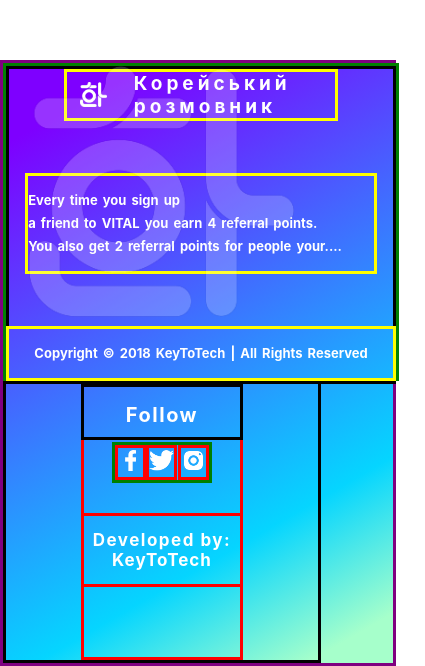
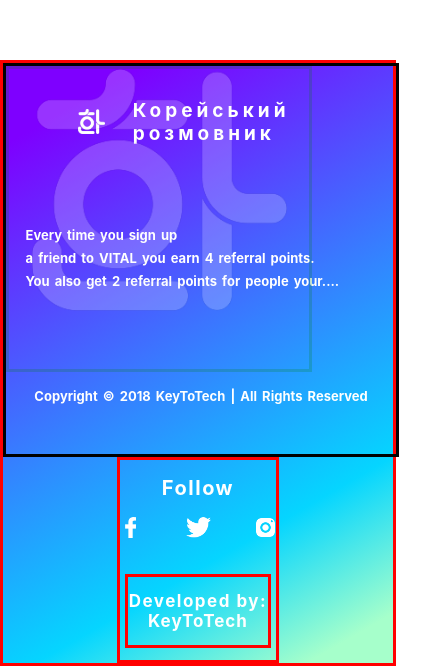
Before and after one commit to KeyToTech/KoreanPhraseBookSite, a React (Create React App) app: page / in a window 390 px wide. Shown: the part 4742-5408 px from the top of the page, 425 px wide, since content can reach past the window. Built offline with nearby package versions, Linux system fonts and the light colour scheme.

Commit message:
did footer follow block)

```diff
--- a/src/components/footer.css
+++ b/src/components/footer.css
@@ -1,5 +1,4 @@
 footer {
-    border: red solid;
     height: 370px;
     width: 100%;
     background-image: linear-gradient(150deg, #7e00ff 10%, #05d5ff 75%, #a6ffcb 94%);
@@ -10,7 +9,6 @@ footer {
 }
 
 .left_block {
-    border: green solid;
     width: 30%;
     text-align: left;
     display: flex;
@@ -18,15 +16,11 @@ footer {
     margin-left: 7%;
     margin-top: 20px;
     position: relative;
-
 }
 
 .left_block:before {
     content: ' ';
-    display: block;
     position: absolute;
-    left: 0;
-    top: 0;
     width: 100%;
     height: 100%;
     z-index: 1;
@@ -42,7 +36,6 @@ footer {
 }
 
 .left_footer_block {
-    border: black solid;
     text-align: left;
     width: 100%;
     height: 100%;
@@ -53,7 +46,6 @@ footer {
 }
 
 .logo_footer {
-    border: yellow solid;
     width: 70%;
     display: flex;
     flex-direction: row;
@@ -77,26 +69,22 @@ footer {
 }
 
 .info_block {
-    border: yellow solid;
     width: 100%;
     position: relative;
     text-align: left;
 }
 
 .contact_block {
-    border: yellow solid;
     position: relative;
 }
 
 .right_block {
-    border: black solid;
     width: 80%;
     text-align: right;
     padding-right: 5%;
 }
 
 .follow_block {
-    border: red solid;
     height: 270px;
     width: 50%;
     display: flex;
@@ -108,7 +96,6 @@ footer {
 }
 
 .follow_us {
-    outline: black solid;
     width: 100%;
     text-align: center;
     height: 50px;
@@ -119,7 +106,6 @@ footer {
 }
 
 .follow_items {
-    border: green solid;
     height: auto;
     width: 60%;
     display: flex;
@@ -130,7 +116,6 @@ footer {
 }
 
 .follow_item {
-    border: red solid;
 }
 
 .follow_img {
@@ -140,7 +125,7 @@ footer {
 
 .develop-block {
     border: red solid;
-    width: 100%;
+    width: 90%;
     margin-top: 30px;
     text-align: center;
     position: relative;
@@ -177,7 +162,6 @@ h4 {
 @media only screen and (max-width: 922px) {
 
     footer {
-        border: green solid;
         justify-content: space-around;
     }
 
@@ -192,7 +176,6 @@ h4 {
     }
 
     .right_block {
-        border: black solid;
         width: 40%;
         text-align: right;
         padding-right: 5%;
@@ -210,29 +193,33 @@ h4 {
 
 @media only screen and (max-width: 768px) {
     footer {
+        border: red solid;
         height: 600px;
-        border: purple solid;
         flex-direction: column;
+        align-items: center;
+    }
+
+    .left_block {
+        border: black solid;
+        height: 400px;
+        width: 100%;
+        margin: auto;
+    }
+
+    .left_block:before {
+        border: green solid;
+        width: 300px;
+        height: 300px;
+        display: block;
+
 
     }
 
-    .left_block {
-        height: 400px;
-        width: 100%;
-        margin: 0;
+    .left_footer_block {
+        justify-content: space-around;
     }
 
-    .left_block:before {
-        content: ' ';
-        display: block;
-        position: absolute;
-
-        width: 80%;
-        height: 100%;
-        }
-
     .logo_footer {
-        border: yellow solid;
         width: 70%;
         display: flex;
         flex-direction: row;
@@ -256,77 +243,27 @@ h4 {
     }
 
     .info_block {
-        border: yellow solid;
         width: 90%;
         position: relative;
         text-align: left;
     }
 
-    .contact_block {
-        width: 100%;
-        border: yellow solid;
-        position: relative;
-    }
-
     .right_block {
-        border: black solid;
         width: 80%;
         display: flex;
         justify-content: center;
-
         padding: 0;
     }
 
     .follow_block {
         border: red solid;
-        height: 270px;
-        width: 50%;
-        display: flex;
-        flex-direction: column;
-        align-items: center;
-        float: right;
+        height: 200px;
         margin: 0;
     }
 
-    .follow_us {
-        outline: black solid;
-        width: 100%;
-        text-align: center;
-        height: 50px;
+    .follow_items {
+        width: 130%;
     }
-
-    .follow_heading {
-        font-size: 20px;
-    }
-
-    .follow_items {
-        border: green solid;
-        height: auto;
-        width: 60%;
-        display: flex;
-        flex-direction: row;
-        text-align: right;
-        justify-content: space-around;
-        margin-top: 5px;
-    }
-
-    .follow_item {
-        border: red solid;
-    }
-
-    .follow_img {
-        height: 25px;
-        width: 25px;
-    }
-
-    .develop-block {
-        border: red solid;
-        width: 100%;
-        margin-top: 30px;
-        text-align: center;
-        position: relative;
-    }
-
 }
 
 @media only screen and (max-width: 365px) {
```
